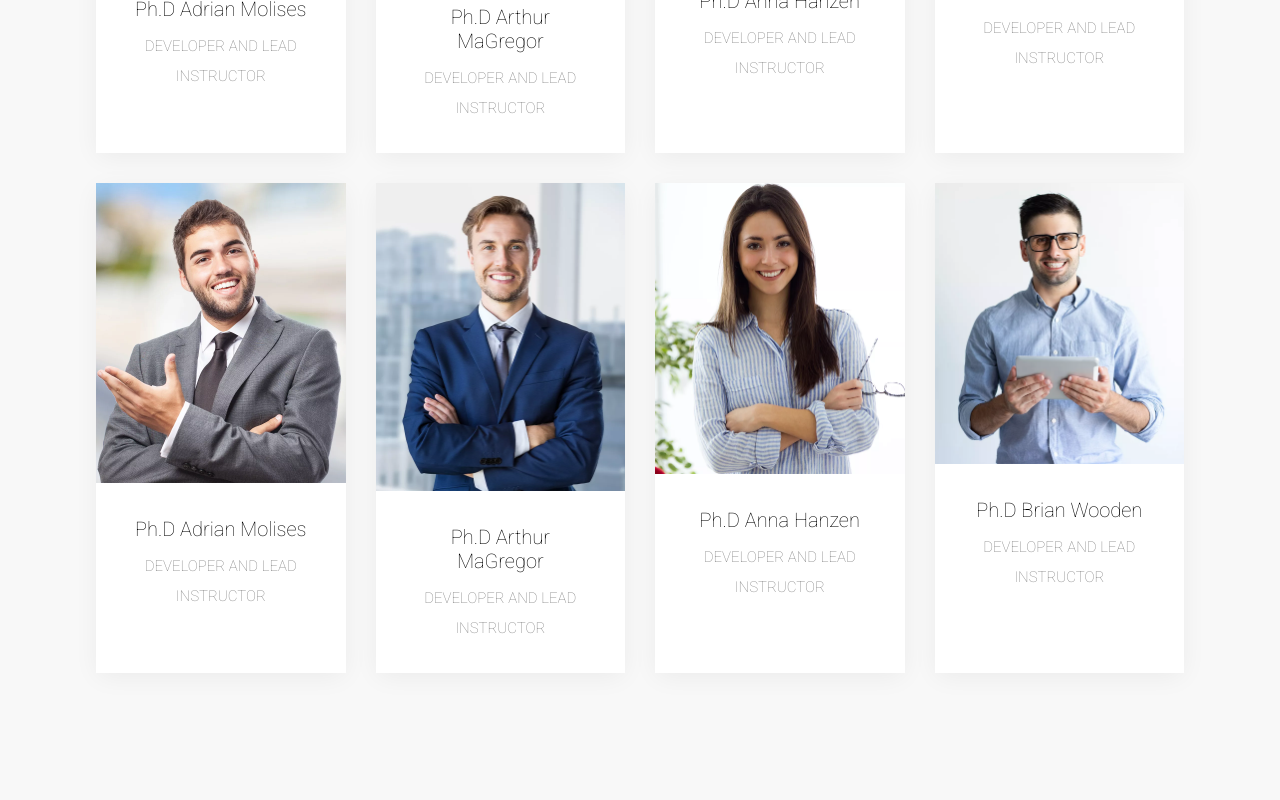
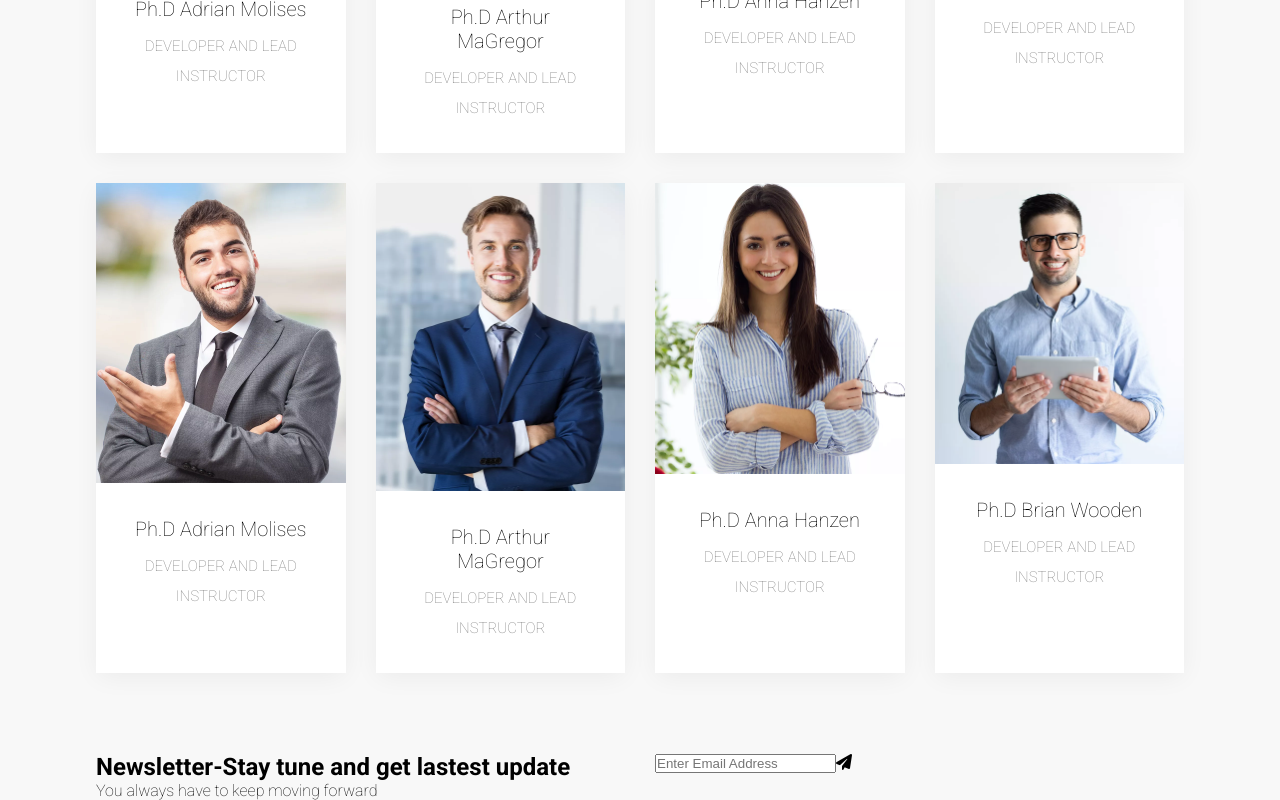
Before and after one commit to Tduncan14/reacteducation, a React (Create React App) app: page /team in a window 1280 px wide. Shown: the part 1098-1898 px from the top of the page. Before the commit the page ends 1851 px from the top, so only its background shows below. Built offline with nearby package versions, Linux system fonts and the light colour scheme.

Commit message:
keep moving forward

```diff
--- a/src/App.js
+++ b/src/App.js
@@ -10,6 +10,7 @@ import Testimonial from './components/testimonial/Testimonial';
 import Price from './components/pricing/Price';
 import Blog from './components/blog/Blog';
 import Contact from './components/contact/Contact';
+import Footer from './components/footer/Footer';
 
 
 function App() {
@@ -27,8 +28,8 @@ function App() {
         <Route path="/journal" exact element={<Blog />} />
         <Route path="/contact" exact element={<Contact />} />
 
-
       </Routes>
+      <Footer/>
       </BrowserRouter>
     </div>
   );
--- a/src/components/contact/Contact.js
+++ b/src/components/contact/Contact.js
@@ -57,7 +57,7 @@ const Contact = () => {
 
                             <input type="text" placeholder="Subject" />
 
-                            <textarea cols="30" row='10'  value=""></textarea>
+                            <textarea cols="30" row='10'  value=""/>
 
 
 
--- a/src/components/contact/contact.css
+++ b/src/components/contact/contact.css
@@ -18,7 +18,7 @@
 
 .contact textarea,
 .contact input{
-    width:100%;
+    width:100% ;
     padding:15px;
     margin-top:20px;
     margin-bottom:15px;
@@ -26,6 +26,9 @@
     border:1px solid grey;
 }
 
+textarea{
+  height:30vh;
+}
 .space{
     margin-right:15px;
 }
@@ -44,3 +47,28 @@
     font-size:15px;
     word-spacing:5px;
 }
+
+
+
+@media screen and (max-width:768px){
+
+
+    .contact .container{
+        flex-direction:column;
+    }
+
+
+    .contact iframe{
+        height:50vh;
+    }
+
+
+
+    .contact .row{
+        width:100%;
+    }
+
+
+
+
+}
--- /dev/null
+++ b/src/components/footer/Footer.js
@@ -0,0 +1,28 @@
+import React from 'react';
+import './Footer.css';
+
+
+const Footer = () => {
+
+
+    return (
+        <div>
+             <section className="newletter">
+                 <div className="container flexSB">
+                    <div className="left row">
+                         <h1>Newsletter-Stay tune and get lastest update</h1>
+
+                         <span>You always have to keep moving forward</span>
+                    </div>
+
+                    <div className="right row">
+                        <input type="text" placeholder="Enter Email Address" />
+                        <i className='fa fa-paper-plane'></i>
+                    </div>
+                 </div>
+             </section>
+        </div>
+    )
+}
+
+export default Footer
```
Also changed, not shown: src/components/footer/Footer.css (added).
